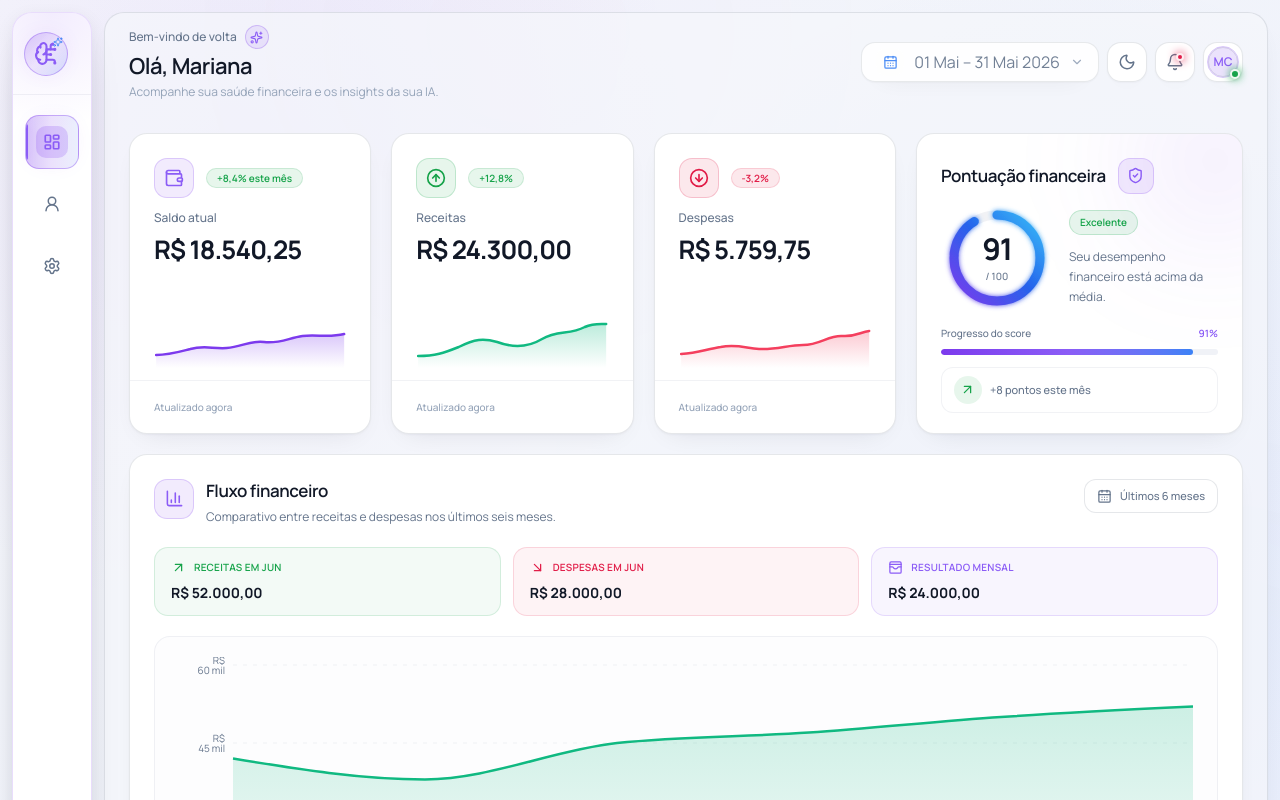
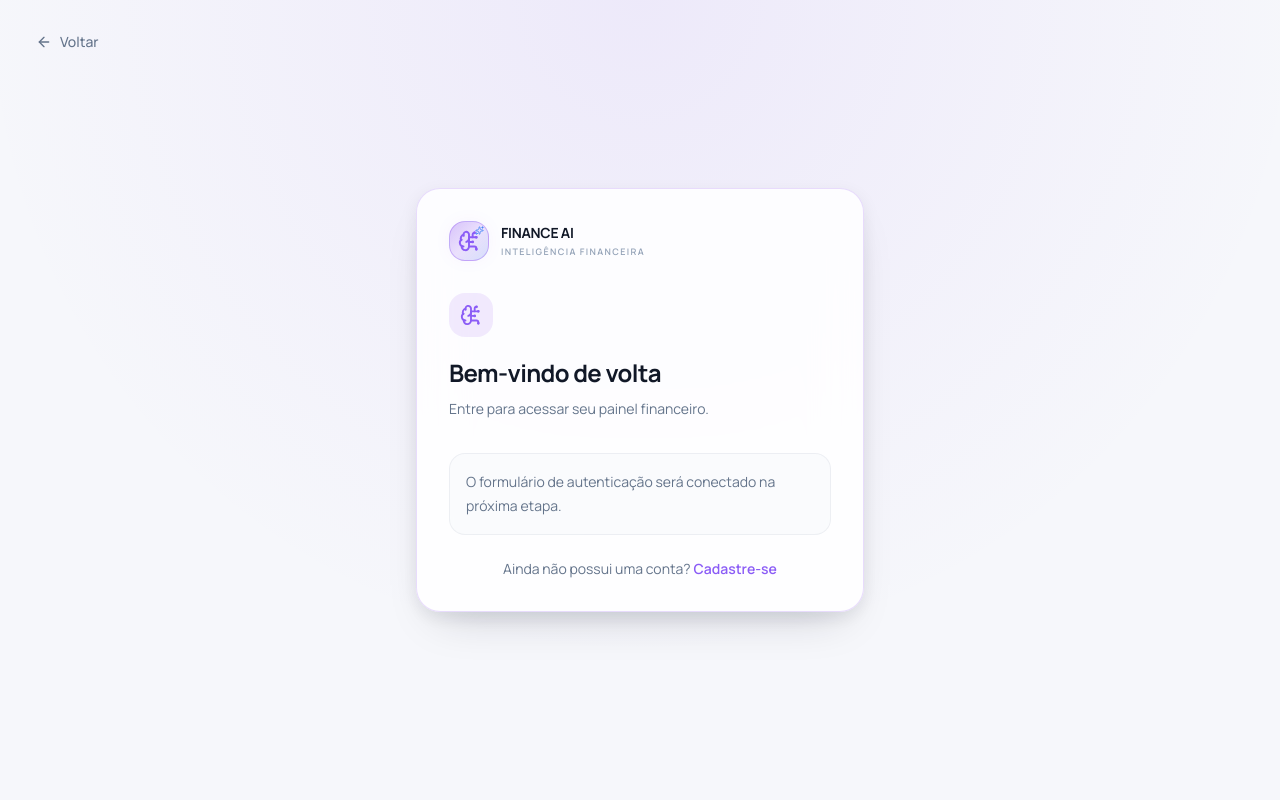
Before and after one commit to No-Country-simulation/smart-finance-ai-g9-team-11, a React (Vite) app in the folder frontend/: page /login in a window 1280 px wide. Before the commit this address led to /. Shown: the top 800 px of the page. Built offline with nearby package versions, Linux system fonts and the light colour scheme.

Commit message:
feat: criação pagina de login e controle de rotas do app

```diff
--- a/frontend/src/App.tsx
+++ b/frontend/src/App.tsx
@@ -7,7 +7,10 @@ import {
 
 import { AppLayout } from "@/layouts/AppLayout";
 import { DashboardPage } from "@/pages/Dashboard";
+import { LandingPage } from "@/pages/Landing";
+import { LoginPage } from "@/pages/Login";
 import { ProfilePage } from "@/pages/Profile";
+import { RegisterPage } from "@/pages/Register";
 import { SettingsPage } from "@/pages/Settings";
 import { ThemeProvider } from "@/providers/ThemeProvider";
 
@@ -16,8 +19,26 @@ function App() {
     <ThemeProvider>
       <BrowserRouter>
         <Routes>
+          <Route
+            path="/"
+            element={<LandingPage />}
+          />
+
+          <Route
+            path="/login"
+            element={<LoginPage />}
+          />
+
+          <Route
+            path="/register"
+            element={<RegisterPage />}
+          />
+
           <Route element={<AppLayout />}>
-            <Route index element={<DashboardPage />} />
+            <Route
+              path="/dashboard"
+              element={<DashboardPage />}
+            />
 
             <Route
               path="/profile"
@@ -28,12 +49,14 @@ function App() {
               path="/settings"
               element={<SettingsPage />}
             />
+          </Route>
 
-            <Route
-              path="*"
-              element={<Navigate to="/" replace />}
-            />
-          </Route>
+          <Route
+            path="*"
+            element={
+              <Navigate to="/" replace />
+            }
+          />
         </Routes>
       </BrowserRouter>
     </ThemeProvider>
--- a/frontend/src/index.css
+++ b/frontend/src/index.css
@@ -238,3 +238,35 @@ table,
     transition-delay: 0ms !important;
   };
 }
+
+html {
+  scroll-behavior: smooth;
+}
+
+.scroll-reveal {
+  opacity: 0;
+  transform: translate3d(0, 28px, 0);
+  transition:
+    opacity 700ms cubic-bezier(0.22, 1, 0.36, 1),
+    transform 700ms cubic-bezier(0.22, 1, 0.36, 1);
+  will-change: opacity, transform;
+}
+
+.scroll-reveal--visible {
+  opacity: 1;
+  transform: translate3d(0, 0, 0);
+}
+
+@media (prefers-reduced-motion: reduce) {
+  html {
+    scroll-behavior: auto;
+  }
+
+  .scroll-reveal,
+  .scroll-reveal--visible {
+    opacity: 1;
+    transform: none;
+    transition: none;
+    will-change: auto;
+  }
+}
--- a/frontend/src/pages/Login/LoginPage.tsx
+++ b/frontend/src/pages/Login/LoginPage.tsx
@@ -0,0 +1,115 @@
+import {
+  ArrowLeft,
+  BrainCircuit,
+} from "lucide-react";
+import { Link } from "react-router-dom";
+
+import { BrandLogo } from "@/components/landing/BrandLogo";
+import { cn } from "@/lib/utils";
+
+export function LoginPage() {
+  return (
+    <main
+      className={cn(
+        "relative flex min-h-dvh",
+        "items-center justify-center",
+        "overflow-hidden",
+        "bg-background px-4 py-10",
+        "text-text",
+      )}
+    >
+      <div
+        className={cn(
+          "pointer-events-none",
+          "absolute inset-0",
+          "bg-[radial-gradient(circle_at_top,var(--glow-primary),transparent_65%)]",
+          "opacity-45",
+        )}
+        aria-hidden="true"
+      />
+
+      <Link
+        to="/"
+        className={cn(
+          "absolute left-4 top-4",
+          "inline-flex items-center gap-2",
+          "rounded-xl px-3 py-2",
+          "text-sm font-medium",
+          "text-text-muted",
+          "hover:bg-surface-elevated",
+          "hover:text-text",
+          "sm:left-6 sm:top-6",
+        )}
+      >
+        <ArrowLeft
+          size={16}
+          aria-hidden="true"
+        />
+
+        Voltar
+      </Link>
+
+      <section
+        className={cn(
+          "relative w-full max-w-md",
+          "rounded-[24px] border",
+          "border-border-highlight/60",
+          "bg-surface/85 p-6",
+          "shadow-elevated",
+          "backdrop-blur-xl",
+          "sm:p-8",
+        )}
+      >
+        <BrandLogo />
+
+        <div className="mt-8">
+          <div
+            className={cn(
+              "flex size-11 items-center",
+              "justify-center rounded-2xl",
+              "bg-primary/10",
+              "text-primary-bright",
+            )}
+          >
+            <BrainCircuit
+              size={22}
+              aria-hidden="true"
+            />
+          </div>
+
+          <h1 className="mt-5 text-2xl font-bold tracking-tight text-text">
+            Bem-vindo de volta
+          </h1>
+
+          <p className="mt-2 text-sm leading-6 text-text-muted">
+            Entre para acessar seu painel
+            financeiro.
+          </p>
+        </div>
+
+        <div
+          className={cn(
+            "mt-8 rounded-2xl",
+            "border border-border-muted",
+            "bg-background/40 p-4",
+            "text-sm leading-6",
+            "text-text-muted",
+          )}
+        >
+          O formulário de autenticação será
+          conectado na próxima etapa.
+        </div>
+
+        <p className="mt-6 text-center text-sm text-text-muted">
+          Ainda não possui uma conta?{" "}
+          <Link
+            to="/register"
+            className="font-semibold text-primary-bright hover:underline"
+          >
+            Cadastre-se
+          </Link>
+        </p>
+      </section>
+    </main>
+  );
+}
```
